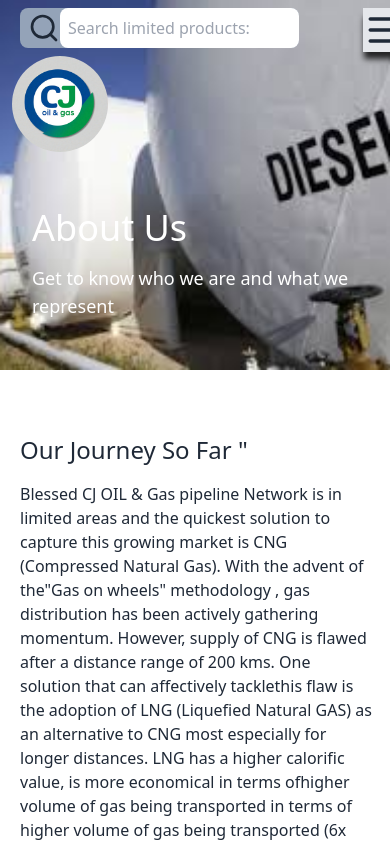
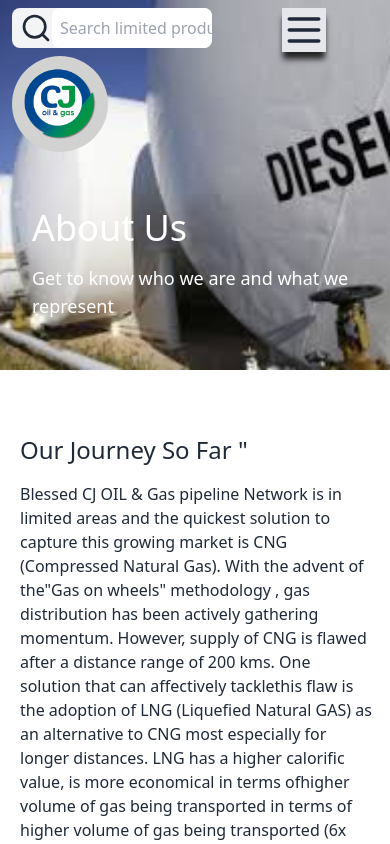
Before and after one commit to Emmanuel9037894958/blessedcj, a React (Vite) app: page /AboutUs in a window 390 px wide. Shown: the top 844 px of the page. Built offline with nearby package versions, Linux system fonts and the light colour scheme.

Commit message:
another changed

```diff
--- a/src/Components/NavBar.tsx
+++ b/src/Components/NavBar.tsx
@@ -15,7 +15,7 @@
 
   return (
     <section className="relative overflow-hidden">
-      <header className={`fixed z-50 flex justify-between pr-2 pt-2 gap-16 w-full extrasix:hidden ${menu && "bg-white"}`}>
+      <header className={`fixed z-50 flex justify-between pr-16 pt-2 gap-16 w-full extrasix:hidden ${menu && "bg-white"}`}>
         <SearchNav  />
         <div>
           <div onClick={menuDropDown} className="">
--- a/src/Components/SearchNav.tsx
+++ b/src/Components/SearchNav.tsx
@@ -4,9 +4,9 @@
 function SearchNav() {
   return (
     <div>
-        <form className='flex rounded-lg bg-slate-400 ml-5'>
+        <form className='flex rounded-lg bg-gray-100 ml-3'>
            <a href=""> <SearchIcon   className='size-8 ml-2 mt-1'/></a>
-            <input type="text"  placeholder='Search limited products:' className='pl-2 w-50 rounded-lg h-10'/>
+            <input type="text"  placeholder='Search limited products:' className='pl-2 w-40 rounded-lg h-10'/>
         </form>
     </div>
   )
--- a/src/pages/Home.tsx
+++ b/src/pages/Home.tsx
@@ -44,7 +44,7 @@
           <div className="">
         <div className="fixed top-[250px] bottom-52 z-50">
         <a href="https://wa.link/ekmonf">
-        <img src={whatappSvg} alt=""  className="bg-green-800 ml-[440px] mt-[180px] z-50 rounded-full extranine:ml-[270px] extranine:mt-[300px] extraeight:ml-[340px] extraeight:mt-[320px] extrafive:ml-[360px]  extrafive:mt-[370px] box extrapointer:ml-[420px] extra:ml-[470px] extraone:hidden extratwo:ml-[560px] extrapointerone:hidden lg:hidden md:hidden xl:hidden whatapp extrafour:ml-[310px]"/>
+        <img src={whatappSvg} alt=""  className="bg-green-800 ml-[400px] mt-[180px] z-50 rounded-full extranine:ml-[270px] extranine:mt-[300px] extraeight:ml-[340px] extraeight:mt-[320px] extrafive:ml-[320px]  extrafive:mt-[370px] box extrapointer:ml-[420px] extra:ml-[470px] extraone:hidden extratwo:ml-[560px] extrapointerone:hidden lg:hidden md:hidden xl:hidden whatapp extrafour:ml-[310px]"/>
         </a>
           </div>
 
```
